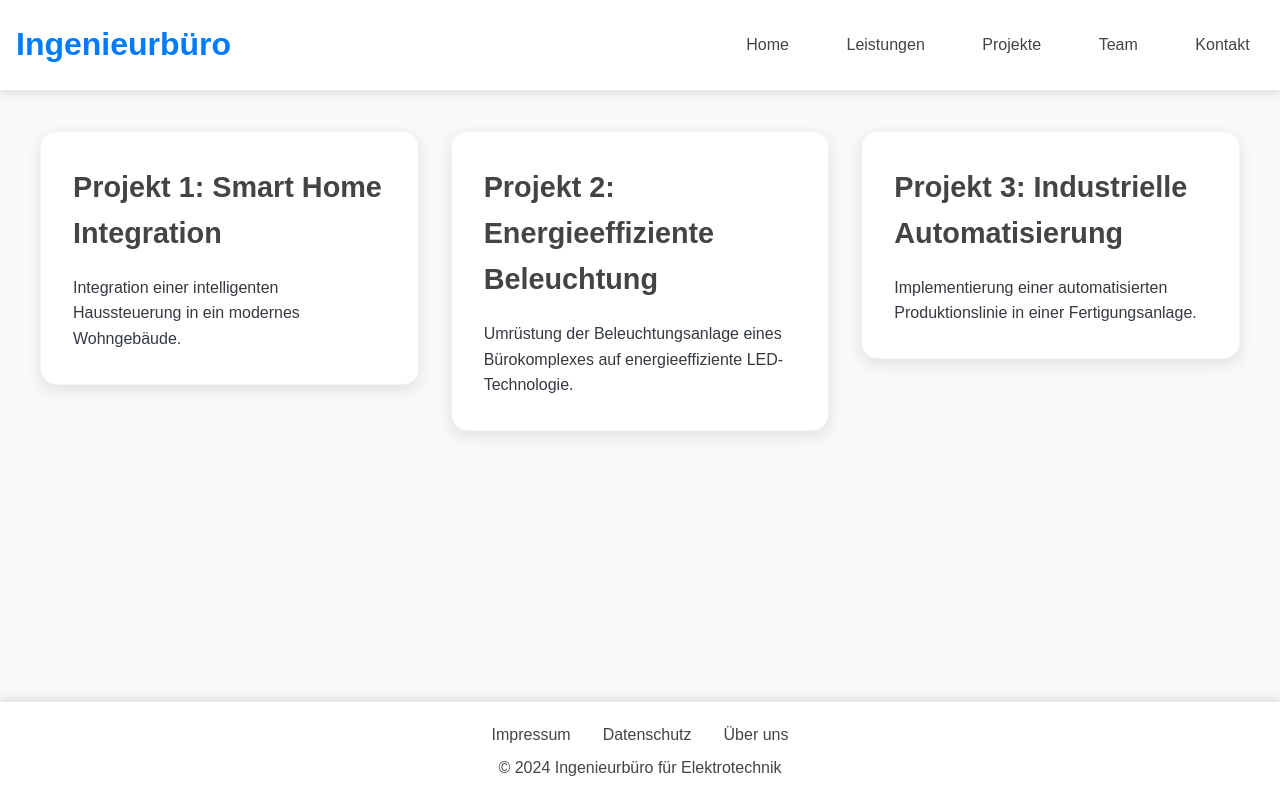
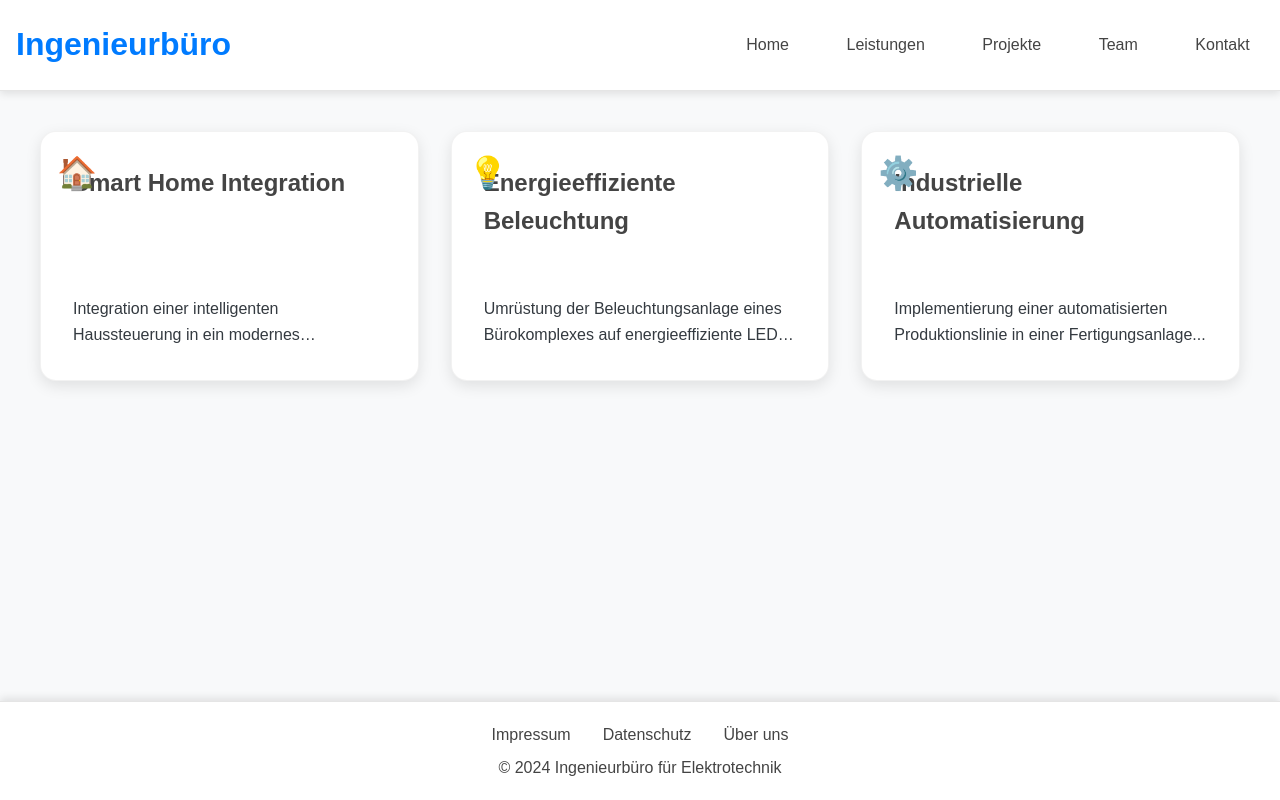
Before and after one commit to kamuzki/website1, a React (Vite) app: page /projects in a window 1280 px wide. Built offline with nearby package versions, Linux system fonts and the light colour scheme; the HTML template or start-up script is replaced by a standard one.

Commit message:
Initial commit from your app

```diff
--- a/src/index.css
+++ b/src/index.css
@@ -126,25 +126,46 @@
       border-radius: 16px;
       padding: 2rem;
       box-shadow: 0 5px 15px rgba(0, 0, 0, 0.1);
-      transition: transform 0.3s ease, box-shadow 0.3s ease;
+      transition: transform 0.3s ease, box-shadow 0.3s ease, background-color 0.3s ease;
       border: 1px solid rgba(0, 0, 0, 0.05);
       margin: 0 auto;
       width: 100%;
       max-width: 600px;
       word-wrap: break-word;
+      display: flex; /* Make the widget a flex container */
+      flex-direction: column; /* Stack children vertically */
+      justify-content: space-between; /* Push content to top and bottom */
+      position: relative; /* Position relative for icon positioning */
     }
 
+    /* Enhanced Hover Effect */
     .widget:hover {
-      transform: translateY(-5px); /* Slight lift on hover */
-      box-shadow: 0 8px 20px rgba(0, 0, 0, 0.15);
+      transform: translateY(-5px); /* Slight lift */
+      box-shadow: 0 8px 20px rgba(0, 0, 0, 0.2); /* Enhanced shadow */
+      background-color: #f0f8ff; /* Very light blue background */
     }
 
     .widget h2 {
       margin-top: 0;
-      font-size: 1.8rem;
+      font-size: 1.2rem;
+      font-weight: 600;
+      color: #444;
+      margin-bottom: 0.5rem;
+    }
+    .widget h3 {
+      margin-top: 0;
+      font-size: 1.5rem;
       font-weight: 600;
       color: #444;
       margin-bottom: 1.2rem;
+    }
+    .project-icon {
+      position: absolute;
+      top: 1rem;
+      left: 1rem;
+      font-size: 2rem; /* Adjust icon size as needed */
+      color: #007bff; /* Icon color */
+      margin-right: 2rem; /* Add right margin for spacing */
     }
 
     /* Home Page Styles */
@@ -176,11 +197,6 @@
       text-decoration: none;
       color: inherit;
       display: block;
-      transition: background-color 0.3s ease; /* Smooth background transition */
-    }
-
-    .widget-link:hover {
-        background-color: rgba(0, 123, 255, 0.1); /* Light blue on hover */
     }
 
     /* Projects Page Styles */
@@ -287,5 +303,3 @@
         padding: 1rem;
       }
     }
-
-    /* Remove popup styles */
--- a/src/pages/Contact.jsx
+++ b/src/pages/Contact.jsx
@@ -1,8 +1,10 @@
 import React from 'react';
 
     function Contact() {
+      const widgetHeight = '150px'; // Adjust as needed
+
       return (
-        <div className="widget">
+        <div className="widget" style={{ minHeight: widgetHeight }}>
           <h2>Kontaktieren Sie uns</h2>
           <p>Nehmen Sie Kontakt mit uns auf.</p>
           <p>Adresse: Musteradresse</p>
--- a/src/pages/Projects.jsx
+++ b/src/pages/Projects.jsx
@@ -2,26 +2,49 @@ import React from 'react';
     import { Link } from 'react-router-dom';
 
     function Projects() {
+      const projects = [
+        {
+          path: '/projects/projekt1',
+          title: 'Smart Home Integration',
+          shortDescription: 'Integration einer intelligenten Haussteuerung in ein modernes Wohngebäude...',
+          fullDescription: 'Integration einer intelligenten Haussteuerung in ein modernes Wohngebäude. Dies umfasste die Steuerung von Beleuchtung, Heizung, Sicherheitssystemen und Unterhaltungselektronik über eine zentrale Schnittstelle.',
+          icon: '🏠', // Unicode character for a home icon
+        },
+        {
+          path: '/projects/projekt2',
+          title: 'Energieeffiziente Beleuchtung',
+          shortDescription: 'Umrüstung der Beleuchtungsanlage eines Bürokomplexes auf energieeffiziente LED-Technologie...',
+          fullDescription: 'Umrüstung der Beleuchtungsanlage eines Bürokomplexes auf energieeffiziente LED-Technologie. Durch den Einsatz energieeffizienter LED-Technologie konnten wir den Energieverbrauch erheblich senken und die Lichtqualität verbessern.',
+          icon: '💡', // Unicode character for a light bulb icon
+        },
+        {
+          path: '/projects/projekt3',
+          title: 'Industrielle Automatisierung',
+          shortDescription: 'Implementierung einer automatisierten Produktionslinie in einer Fertigungsanlage...',
+          fullDescription: 'Implementierung einer automatisierten Produktionslinie in einer Fertigungsanlage. Dies führte zu einer Steigerung der Effizienz und einer Reduzierung der Produktionskosten.',
+          icon: '⚙️', // Unicode character for a gear icon
+        },
+      ];
+
+      const widgetHeight = '250px'; // Adjust as needed
+
       return (
         <>
-          <Link to="/projects/projekt1" className="widget-link">
-            <div className="project-card widget">
-              <h2>Projekt 1: Smart Home Integration</h2>
-              <p>Integration einer intelligenten Haussteuerung in ein modernes Wohngebäude.</p>
-            </div>
-          </Link>
-          <Link to="/projects/projekt2" className="widget-link">
-            <div className="project-card widget">
-              <h2>Projekt 2: Energieeffiziente Beleuchtung</h2>
-              <p>Umrüstung der Beleuchtungsanlage eines Bürokomplexes auf energieeffiziente LED-Technologie.</p>
-            </div>
-          </Link>
-          <Link to="/projects/projekt3" className="widget-link">
-            <div className="project-card widget">
-              <h2>Projekt 3: Industrielle Automatisierung</h2>
-              <p>Implementierung einer automatisierten Produktionslinie in einer Fertigungsanlage.</p>
-            </div>
-          </Link>
+          {projects.map((project) => (
+            <Link to={project.path} className="widget-link" key={project.path}>
+              <div className="project-card widget" style={{ minHeight: widgetHeight }}>
+                <span className="project-icon">{project.icon}</span>
+                <h3>{project.title}</h3>
+                <p style={{
+                    overflow: 'hidden',
+                    textOverflow: 'ellipsis',
+                    display: '-webkit-box',
+                    WebkitLineClamp: '2',
+                    WebkitBoxOrient: 'vertical'
+                  }}>{project.shortDescription}</p>
+              </div>
+            </Link>
+          ))}
         </>
       );
     }
--- a/src/pages/Services.jsx
+++ b/src/pages/Services.jsx
@@ -2,32 +2,47 @@ import React from 'react';
     import { Link } from 'react-router-dom';
 
     function Services() {
+      const services = [
+        {
+          path: '/services/elektroplanung',
+          title: 'Elektroplanung',
+          shortDescription: 'Umfassende Planung und Konzeptionierung von Elektroanlagen...',
+          fullDescription: 'Umfassende Planung und Konzeptionierung von Elektroanlagen für Wohn-, Gewerbe- und Industriegebäude. Wir erstellen detaillierte Pläne, Schaltpläne und Stücklisten unter Berücksichtigung aller relevanten Normen und Vorschriften.',
+        },
+        {
+          path: '/services/installationstechnik',
+          title: 'Installationstechnik',
+          shortDescription: 'Fachgerechte Installation und Inbetriebnahme...',
+          fullDescription: 'Fachgerechte Installation und Inbetriebnahme von elektrischen Anlagen und Systemen nach höchsten Qualitätsstandards. Unsere erfahrenen Elektriker sorgen für eine reibungslose Umsetzung Ihrer Projekte.',
+        },
+        {
+          path: '/services/automatisierungstechnik',
+          title: 'Automatisierungstechnik',
+          shortDescription: 'Entwicklung und Implementierung maßgeschneiderter Automatisierungslösungen...',
+          fullDescription: 'Entwicklung und Implementierung maßgeschneiderter Automatisierungslösungen zur Effizienzsteigerung und Prozessoptimierung. Wir setzen auf modernste Technologien und innovative Konzepte.',
+        },
+        {
+          path: '/services/energieberatung',
+          title: 'Energieberatung',
+          shortDescription: 'Individuelle Beratung und Konzepte zur nachhaltigen Reduzierung...',
+          fullDescription: 'Individuelle Beratung und Konzepte zur nachhaltigen Reduzierung des Energieverbrauchs und zur Steigerung der Energieeffizienz. Wir helfen Ihnen, Ihre Energiekosten zu senken und die Umwelt zu schonen.',
+        },
+      ];
+
+      // Assuming "Automatisierungstechnik" widget height is 280px (adjust as needed)
+      const widgetHeight = '280px';
+
       return (
         <>
-          <Link to="/services/elektroplanung" className="widget-link">
-            <div className="widget">
-              <h2>Elektroplanung</h2>
-              <p>Umfassende Planung und Konzeptionierung von Elektroanlagen für Wohn-, Gewerbe- und Industriegebäude.</p>
-            </div>
-          </Link>
-          <Link to="/services/installationstechnik" className="widget-link">
-            <div className="widget">
-              <h2>Installationstechnik</h2>
-              <p>Fachgerechte Installation und Inbetriebnahme von elektrischen Anlagen und Systemen nach höchsten Qualitätsstandards.</p>
-            </div>
-          </Link>
-          <Link to="/services/automatisierungstechnik" className="widget-link">
-            <div className="widget">
-              <h2>Automatisierungstechnik</h2>
-              <p>Entwicklung und Implementierung maßgeschneiderter Automatisierungslösungen zur Effizienzsteigerung und Prozessoptimierung.</p>
-            </div>
-          </Link>
-          <Link to="/services/energieberatung" className="widget-link">
-            <div className="widget">
-              <h2>Energieberatung</h2>
-              <p>Individuelle Beratung und Konzepte zur nachhaltigen Reduzierung des Energieverbrauchs und zur Steigerung der Energieeffizienz.</p>
-            </div>
-          </Link>
+          {services.map((service) => (
+            <Link to={service.path} key={service.path} className="widget-link">
+              <div className="widget" style={{ minHeight: widgetHeight }}>
+                <h2>{service.title}</h2>
+                <p>{service.shortDescription}</p>
+                <Link to={service.path} className="read-more">Mehr erfahren</Link>
+              </div>
+            </Link>
+          ))}
         </>
       );
     }
--- a/src/pages/Team.jsx
+++ b/src/pages/Team.jsx
@@ -2,22 +2,24 @@ import React from 'react';
     import { Link } from 'react-router-dom';
 
     function Team() {
+      const widgetHeight = '220px'; // Adjust as needed
+
       return (
         <>
           <Link to="/team/mitarbeiter1" className="widget-link">
-            <div className="widget">
+            <div className="widget" style={{ minHeight: widgetHeight }}>
               <h2>Mitarbeiter 1</h2>
               <p>Position</p>
             </div>
           </Link>
           <Link to="/team/mitarbeiter2" className="widget-link">
-            <div className="widget">
+            <div className="widget" style={{ minHeight: widgetHeight }}>
               <h2>Mitarbeiter 2</h2>
               <p>Position</p>
             </div>
           </Link>
           <Link to="/team/mitarbeiter3" className="widget-link">
-            <div className="widget">
+            <div className="widget" style={{ minHeight: widgetHeight }}>
               <h2>Mitarbeiter 3</h2>
               <p>Position</p>
             </div>
```
